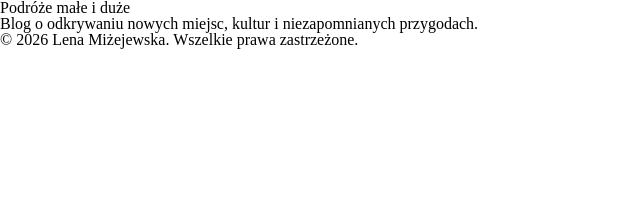
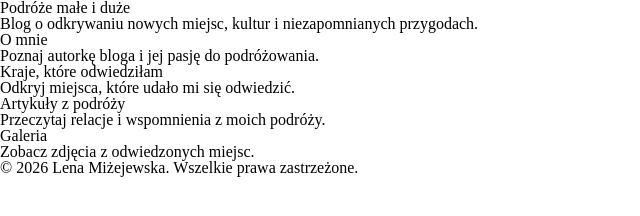
Before and after one commit to lenamizej/pawisp-workshops, a plain HTML site: page workshop-semantic-html/index.html in a window 1280 px wide. Shown: the whole page, without its empty margins (0-640 px from the left). Drawn offline with Linux system fonts and the light colour scheme.

Commit message:
task-3: add main content sections

```diff
--- a/workshop-semantic-html/index.html
+++ b/workshop-semantic-html/index.html
@@ -6,8 +6,9 @@
     <meta name="viewport" content="width=device-width">
     <link rel="stylesheet" type="text/css" href="css/style.css">
     <link href="https://fonts.googleapis.com/css?family=Poppins" rel="stylesheet">
-    <title>Moje podróże — blog podróżniczy</title>
+    <title>Moje podróże - blog podróżniczy</title>
   </head>
+
   <body>
     <header>
       <h1>Podróże małe i duże</h1>
@@ -15,6 +16,25 @@
     </header>
 
     <main>
+      <section id="o-mnie">
+        <h2>O mnie</h2>
+        <p>Poznaj autorkę bloga i jej pasję do podróżowania.</p>
+      </section>
+
+      <section id="kraje">
+        <h2>Kraje, które odwiedziłam</h2>
+        <p>Odkryj miejsca, które udało mi się odwiedzić.</p>
+      </section>
+
+      <section id="artykuly">
+        <h2>Artykuły z podróży</h2>
+        <p>Przeczytaj relacje i wspomnienia z moich podróży.</p>
+      </section>
+
+      <section id="galeria">
+        <h2>Galeria</h2>
+        <p>Zobacz zdjęcia z odwiedzonych miejsc.</p>
+      </section>
     </main>
 
     <footer>
```
